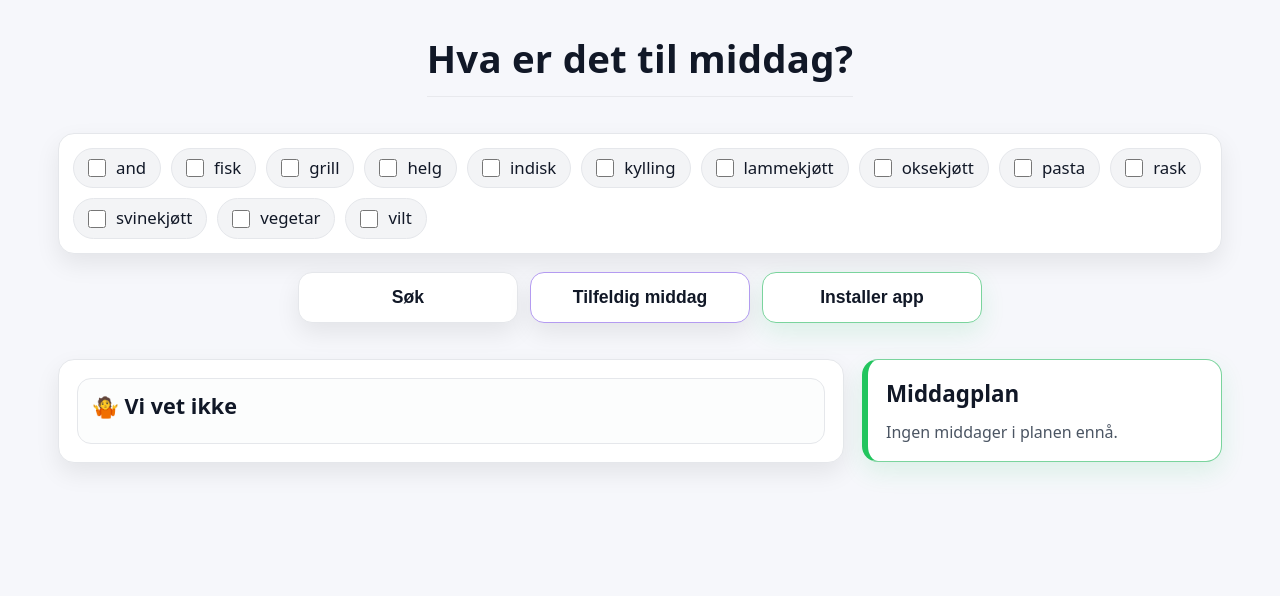
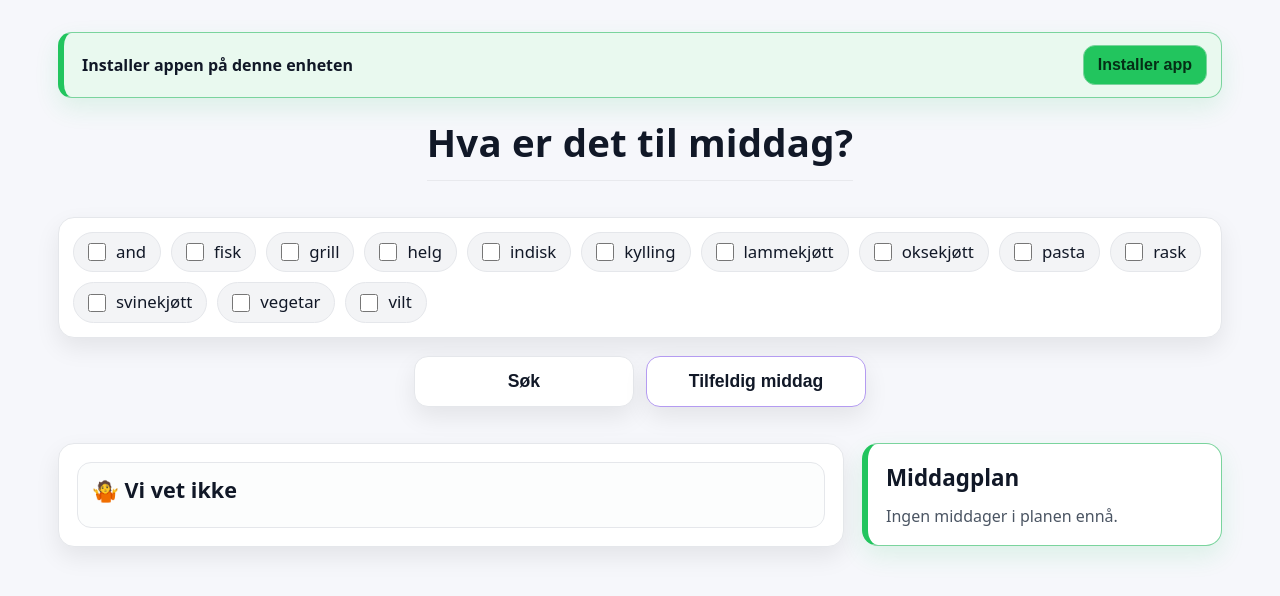
Before and after one commit to krhoybraten/hva-er-det-til-middag, a plain HTML site: page index.html in a window 1280 px wide. Drawn offline with Linux system fonts and the light colour scheme.

Commit message:
Move install action to banner

```diff
--- a/css/style.css
+++ b/css/style.css
@@ -41,6 +41,43 @@ body{
   font-family: system-ui, -apple-system, "Segoe UI", Roboto, Helvetica, Arial, sans-serif;
   background: var(--bg);
   color: var(--text);
+}
+
+/* ---------- Install banner ---------- */
+#install-banner{
+  max-width: 980px;
+  margin: 0 auto 18px;
+  padding: 12px 14px 12px 18px;
+  display: flex;
+  align-items: center;
+  justify-content: space-between;
+  gap: 14px;
+  background: color-mix(in srgb, var(--accent2), var(--panel) 90%);
+  border: 1px solid color-mix(in srgb, var(--accent2), var(--border) 45%);
+  border-left: 6px solid var(--accent2);
+  border-radius: 14px;
+  box-shadow: 0 10px 24px rgba(34, 197, 94, .12);
+}
+
+#install-banner span{
+  font-size: 1rem;
+  font-weight: 800;
+}
+
+#install-app{
+  flex: 0 0 auto;
+  padding: 10px 14px;
+  border-radius: 12px;
+  border: 1px solid color-mix(in srgb, var(--accent2), var(--border) 45%);
+  background: var(--accent2);
+  color: #052e16;
+  font-size: 1rem;
+  font-weight: 900;
+  cursor: pointer;
+}
+
+#install-app:hover{
+  filter: brightness(1.04);
 }
 
 /* ---------- Header ---------- */
@@ -149,11 +186,6 @@ body{
 
 #random-dinner{
   border-color: color-mix(in srgb, var(--accent), var(--border) 45%) !important;
-}
-
-#install-app{
-  border-color: color-mix(in srgb, var(--accent2), var(--border) 45%) !important;
-  box-shadow: 0 10px 24px rgba(34, 197, 94, .12) !important;
 }
 
 /* ---------- Results (#middag) ---------- */
@@ -302,6 +334,7 @@ body{
   }
 
   #header,
+  #install-banner,
   #facets,
   #search-buttons{
     grid-column: 1 / -1;
@@ -326,11 +359,26 @@ body{
     max-width: none;
     margin: 0;
   }
+
+  #install-banner{
+    max-width: none;
+    margin: 0;
+  }
 }
 
 /* ---------- Mobile ---------- */
 @media (max-width: 520px){
   body{ padding: 26px 14px; }
+
+  #install-banner{
+    align-items: stretch;
+    flex-direction: column;
+  }
+
+  #install-app{
+    width: 100%;
+    padding: 13px 14px;
+  }
 
   #facets label{
     width: 100%;
--- a/index.html
+++ b/index.html
@@ -12,13 +12,16 @@
     <title>Hva er det til middag?</title>
   </head>
   <body>
+    <section id="install-banner">
+      <span>Installer appen på denne enheten</span>
+      <button id="install-app">Installer app</button>
+    </section>
     <h1 id="header">Hva er det til middag?</h1>
     <section id="facets">
     </section>
     <section id="search-buttons">
       <button id="search">Søk</button>
       <button id="random-dinner">Tilfeldig middag</button>
-      <button id="install-app">Installer app</button>
     </section>
     <section id="middag">
       <ul>
--- a/main.js
+++ b/main.js
@@ -25,6 +25,7 @@ const dinnerPlanContainer = document.getElementById('dinner-plan')
 
 const search = document.getElementById('search')
 const randomDinnerBtn = document.getElementById('random-dinner')
+const installBanner = document.getElementById('install-banner')
 const installAppBtn = document.getElementById('install-app')
 
 const tags = await getTags()
@@ -40,12 +41,12 @@ const isIos = /iphone|ipad|ipod/i.test(window.navigator.userAgent)
 const isAndroid = /android/i.test(window.navigator.userAgent)
 
 if (isStandalone) {
-  installAppBtn.hidden = true
+  installBanner.hidden = true
 }
 
 function showInstallButton() {
   if (!isStandalone) {
-    installAppBtn.hidden = false
+    installBanner.hidden = false
   }
 }
 
```
